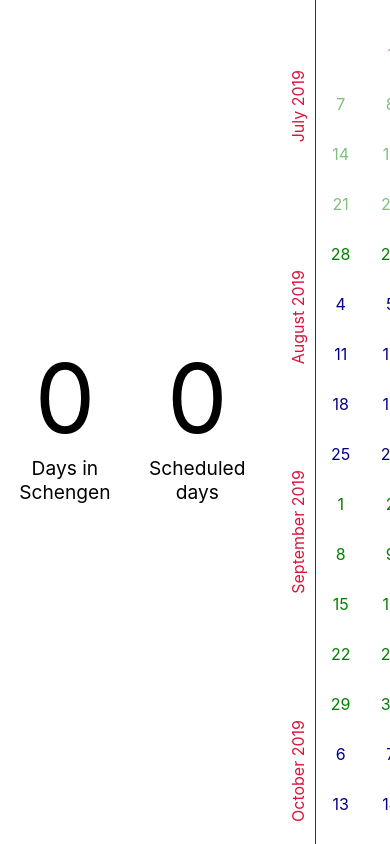
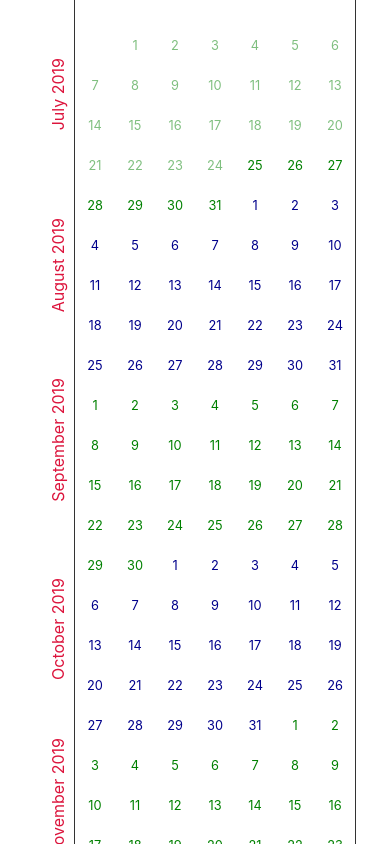
Before and after one commit to yfix/schengen, a React (Create React App) app: page / in a window 390 px wide. Built offline with nearby package versions, Linux system fonts and the light colour scheme.

Commit message:
Style for mobile users

```diff
--- a/src/App.css
+++ b/src/App.css
@@ -2,6 +2,7 @@
   height: 100%;
   overflow: auto;
   display: flex;
+  min-width: 320px;
 }
 
 .Summary {
@@ -12,3 +13,26 @@
   height: 100%;
   overflow: auto;
 }
+
+@media (max-width: 640px) {
+  .App .Summary {
+    display: none !important;
+  }
+
+  .App .Calendar {
+    flex: 1;
+    padding-left: 40px;
+  }
+
+  .App .Calendar-List {
+    margin: 0 auto;
+    width: 280px;
+  }
+
+  .App .Day {
+    width: 40px;
+    height: 40px;
+    padding-top: 12px;
+    font-size: 80%;
+  }
+}
--- a/src/Calendar.css
+++ b/src/Calendar.css
@@ -7,6 +7,7 @@
   position: relative;
   width: 350px;
   border-left: 1px solid #333;
+  border-right: 1px solid #333;
   padding: 10px 0 30px;
 }
 
--- a/src/Summary.jsx
+++ b/src/Summary.jsx
@@ -8,10 +8,6 @@ const Summary = ({ days }) => (
       <span>{countSelected(days)}</span>
       <span className="Summary-Label">Days in Schengen</span>
     </div>
-    <div className="Summary-Section">
-      <span>0</span>
-      <span className="Summary-Label">Scheduled days</span>
-    </div>
   </div>
 );
 
```
